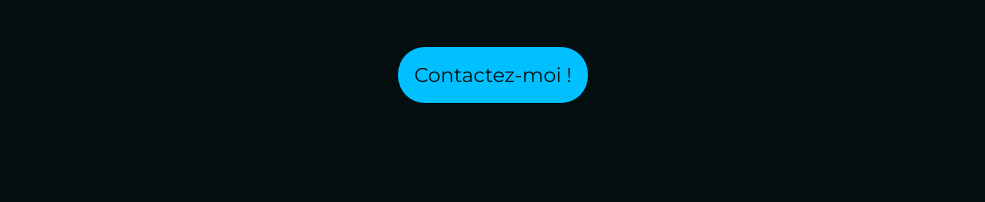
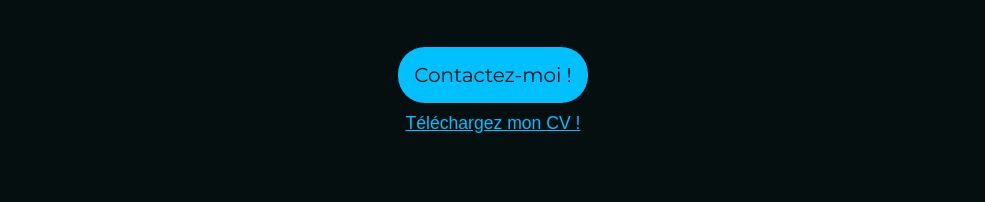
Before and after one commit to Guillaumedev69/portfolio, a React (Vite) app: page / in a window 1280 px wide. Shown: the part 1753-1955 px from the top of the page, without its empty margins (147-1132 px from the left). Built offline with nearby package versions, Linux system fonts and the light colour scheme; a web font is replaced by a local one.

Commit message:
ajout btn CV

```diff
--- /dev/null
+++ b/src/components/BtnCv.jsx
@@ -0,0 +1,15 @@
+import "../styles/BtnCv.scss"
+
+const BtnCv = () => {
+  return (
+    <div className="btnCv">
+      <a href="../../public/Destree_guillaumeCV.pdf" download>
+        <button type="button">
+          Téléchargez mon CV !
+        </button>
+      </a>
+    </div>
+  );
+};
+
+export default BtnCv;
--- a/src/components/Main.jsx
+++ b/src/components/Main.jsx
@@ -6,10 +6,11 @@ import Project from "./Project";
 import Skills from "./Skills";
 import { FontAwesomeIcon } from "@fortawesome/react-fontawesome";
 import { faAnglesUp } from "@fortawesome/free-solid-svg-icons";
+import BtnCv from "./BtnCv";
 
 const Main = () => {
   return (
-    <main className="main" >
+    <main className="main">
       <section className="sectionIntro" id="main">
         <p className="pIntro">
           Bienvenue ! <br />
@@ -24,8 +25,6 @@ const Main = () => {
       <section className="sectionInfo" id="about">
         <h2 className="aboutTitle">À PROPOS</h2>
         <div className="sectionInfoContent">
-
-
           <div className="containerTitlePBtn">
             <div className="containerTitle">
               <h2 className="titleFirstInfo">GUILLAUME DESTRÉE</h2>
@@ -36,17 +35,18 @@ const Main = () => {
               développement web, j&apos;ai entrepris une reconversion
               professionnelle et obtenu mon BTS. Je maîtrise plusieurs langages
               tels que SASS, REACT, Node.js, Express, Mongo.DB etc. et plusieurs
-            outils tels que Figma, Lighthouse, Wave, Trello, Notion, Slack etc.
-            Vous trouverez quelques uns de mes projets dans mon portfolio.
+              outils tels que Figma, Lighthouse, Wave, Trello, Notion, Slack
+              etc. Vous trouverez quelques uns de mes projets dans mon
+              portfolio.
               <br />
               <br /> Je suis à la recherche d&apos;opportunités professionnelles
-            en tant que développeur front end/fullstack. Je suis à l&apos;écoute
-            de toute proposition d&apos;emploi salarié et/ou de mission en
-            freelance.
+              en tant que développeur front end/fullstack. Je suis à
+              l&apos;écoute de toute proposition d&apos;emploi salarié et/ou de
+              mission en freelance.
               <br />
               <br /> Je mettrai à votre service toutes mes connaissances, mes
-            compétences et ma motivation et saurai m&apos;investir, apprendre et
-            me perfectionner au quotidien.
+              compétences et ma motivation et saurai m&apos;investir, apprendre
+              et me perfectionner au quotidien.
             </p>
           </div>
           <img
@@ -56,6 +56,7 @@ const Main = () => {
           />
         </div>
         <BtnContact />
+        <BtnCv />
       </section>
       <section className="sectionProject" id="project">
         <h2 className="projectTitle">PROJETS</h2>
@@ -67,9 +68,14 @@ const Main = () => {
       </section>
       <section className="sectionContact" id="contact">
         <h2 className="sectionContact__title">CONTACT</h2>
-        <p>Le formulaire n&apos;est pas encore actif merci de cliquer directement sur le bouton &ldquo;Contactez-moi !&rdquo;</p>
+        <p>
+          Le formulaire n&apos;est pas encore actif merci de cliquer directement
+          sur le bouton &ldquo;Contactez-moi !&rdquo;
+        </p>
         <ContactForm />
-      <a href="#main" ><FontAwesomeIcon icon={faAnglesUp} /></a>
+        <a href="#main">
+          <FontAwesomeIcon icon={faAnglesUp} />
+        </a>
       </section>
     </main>
   );
--- /dev/null
+++ b/src/styles/BtnCv.scss
@@ -0,0 +1,18 @@
+@import "./Global.scss";
+.btnCv {
+  margin-top: 0.5rem;
+  button {
+    cursor: pointer;
+    color: $text-blue;
+    border: none;
+    background-color: $backgrd;
+    text-decoration: underline;
+    font-family: $font-second;
+    font-size: 1.1rem;
+  }
+  button:active{
+    color: $text-white;
+    position: relative;
+    top: 1px;
+  }
+}
```
Also changed, not shown: 1 other file (tests, documents, lock files or other folders). Lines whose indentation alone changed are shown as unchanged.
